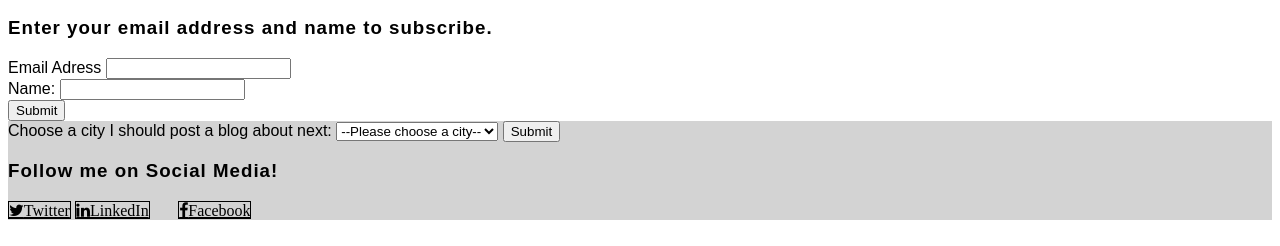
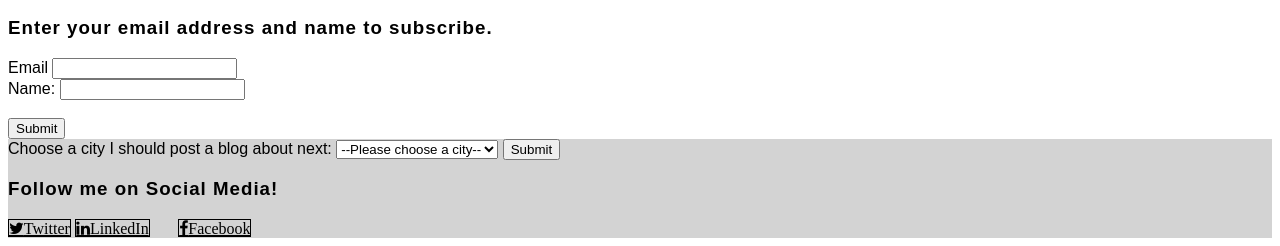
Before and after one commit to kanita92/Travel-Website, a plain HTML site: page index.html in a window 1280 px wide. Shown: the part 2834-3080 px from the top of the page. Drawn offline with Linux system fonts and the light colour scheme.

Commit message:
Update index.html

```diff
--- a/index.html
+++ b/index.html
@@ -73,10 +73,10 @@
   <section class="part5">
     <h3>Enter your email address and name to subscribe.</h3>
     <form>
-      <label for="email">Email Adress</label>
+      <label for="email">Email</label>
       <input type="text" id="email" name="email" value=""><br>
       <label for="fname">Name:</label>
-      <input type="text" id="fname" name="lname" value=""><br>
+      <input type="text" id="fname" name="lname" value=""><br><br>
       <input type="submit" value="Submit">
     </form>
   </section>
```
